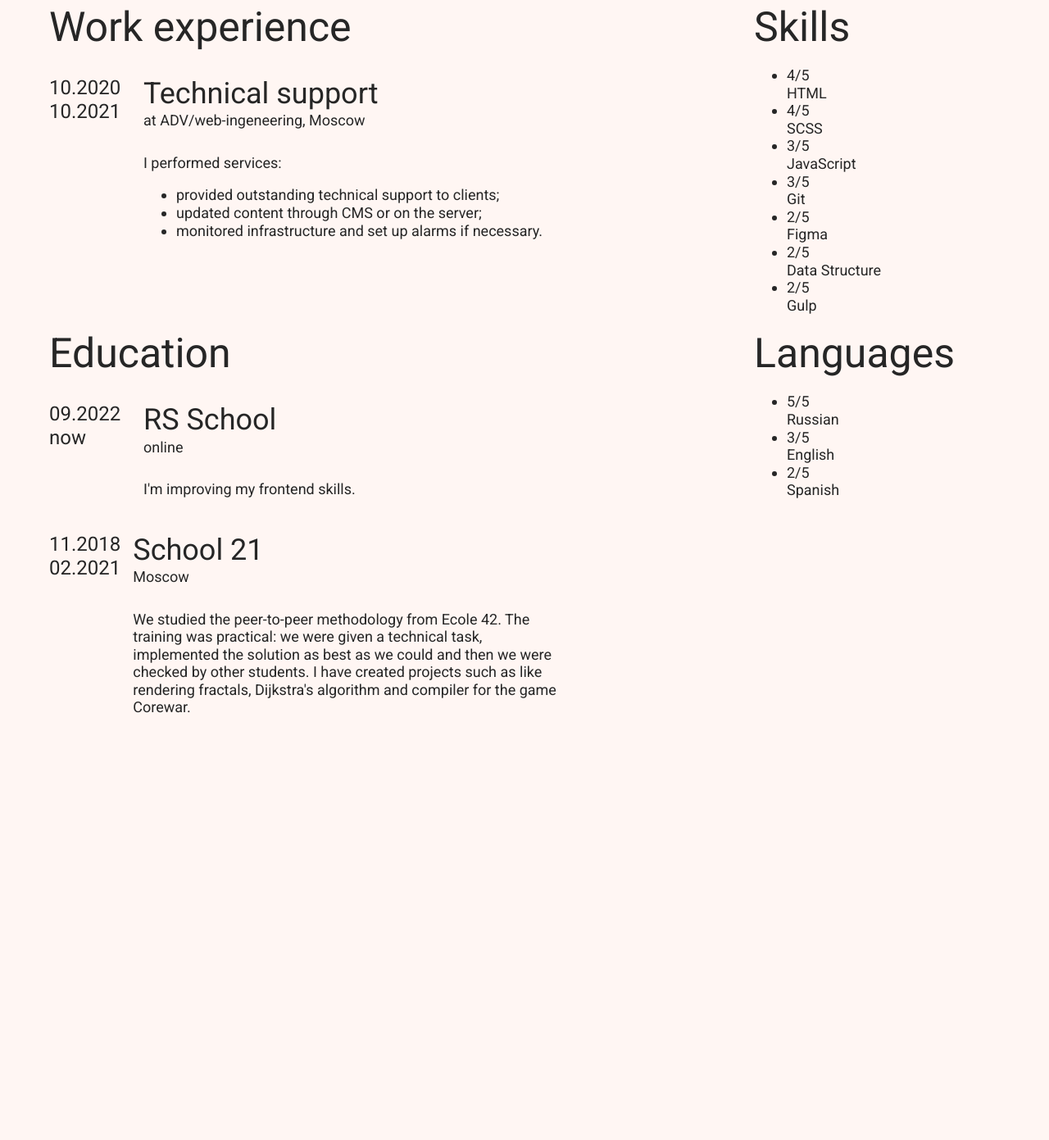
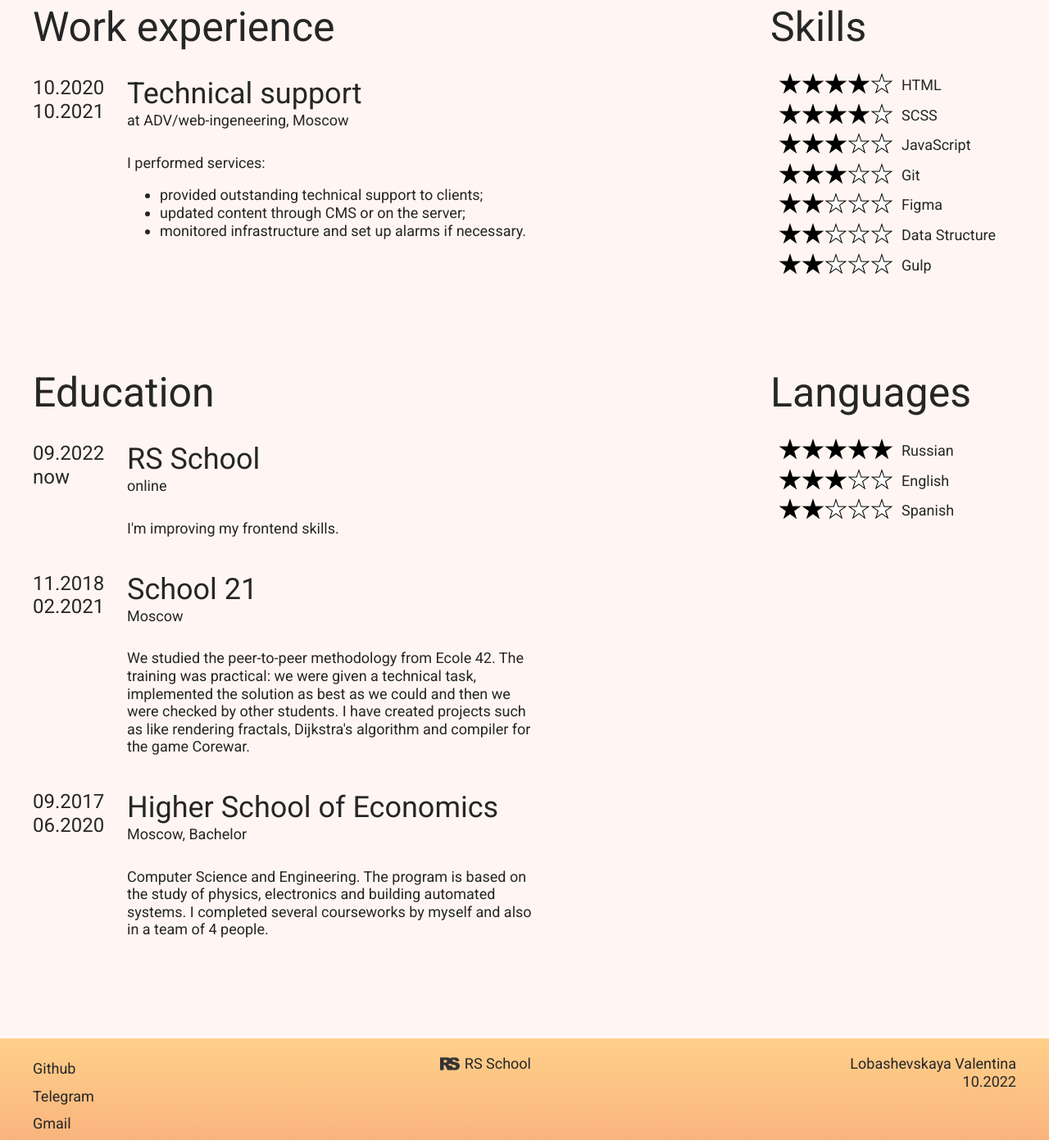
Before and after one commit to bertrana/rsschool-cv, a website: page index.html in a window 1280 px wide. Shown: the part 757-2148 px from the top of the page at 82% size. Before the commit the page ends 1673 px from the top, so only its background shows below. Drawn offline with Linux system fonts and the light colour scheme.

Commit message:
feat: add footer

```diff
--- a/index.html
+++ b/index.html
@@ -21,7 +21,7 @@
             <a href="#skills">Skills</a>
           </li>
           <li class="nav__item">
-            <a href="">Contacts</a>
+            <a href="#contacts">Contacts</a>
           </li>
         </ul>
       </nav>
@@ -33,7 +33,7 @@
           <div class="about__info">
             <h1>Frontend Developer</h1>
             <p class="about__name">Lobashevskaya Valentina</p>
-            <p class="about__text">Hi! I&#8217m; junior developer in search of first job or intership. I&#8217m; interested in usability and mentoring. I will be glad to participate in code and design reviews.</p>
+            <p class="about__text">Hi! I&#8217; junior developer in search of first job or intership. I&#8217; interested in usability and mentoring. I will be glad to participate in code and design reviews.</p>
           </div>
         </div>
       </section>
@@ -62,32 +62,32 @@
         <section class="skills" id="skills">
           <h2>Skills</h2>
           <ul class="skills__list">
-            <li class="skills__item skill">
-              <span class="skill__level">4/5</span>
+            <li class="skills__item skill skill--4">
+              <span class="skill__level visually-hidden">4/5</span>
               <p class="skill__name">HTML</p>
             </li>
-            <li class="skills__item skill">
-              <span class="skill__level">4/5</span>
+            <li class="skills__item skill skill--4">
+              <span class="skill__level visually-hidden">4/5</span>
               <p class="skill__name">SCSS</p>
             </li>
-            <li class="skills__item skill">
-              <span class="skill__level">3/5</span>
+            <li class="skills__item skill skill--3">
+              <span class="skill__level visually-hidden">3/5</span>
               <p class="skill__name">JavaScript</p>
             </li>
-            <li class="skills__item skill">
-              <span class="skill__level">3/5</span>
+            <li class="skills__item skill skill--3">
+              <span class="skill__level visually-hidden">3/5</span>
               <p class="skill__name">Git</p>
             </li>
-            <li class="skills__item skill">
-              <span class="skill__level">2/5</span>
+            <li class="skills__item skill skill--2">
+              <span class="skill__level visually-hidden">2/5</span>
               <p class="skill__name">Figma</p>
             </li>
-            <li class="skills__item skill">
-              <span class="skill__level">2/5</span>
+            <li class="skills__item skill skill--2">
+              <span class="skill__level visually-hidden">2/5</span>
               <p class="skill__name">Data Structure</p>
             </li>
-            <li class="skills__item skill">
-              <span class="skill__level">2/5</span>
+            <li class="skills__item skill skill--2">
+              <span class="skill__level visually-hidden">2/5</span>
               <p class="skill__name">Gulp</p>
             </li>
           </ul>
@@ -119,22 +119,32 @@
                 <p class="education__info">We studied the peer-to-peer methodology from Ecole 42. The training was practical: we were given a technical task, implemented the solution as best as we could and then we were checked by other students. I have created projects such as like rendering fractals, Dijkstra's algorithm and compiler for the game Corewar.</p>
               </div>
             </li>
-
+            <li class="education__item">
+              <div class="education__duration">
+                <span class="education__duration--from">09.2017</span>
+                <span class="education__duration--to">06.2020</span>
+              </div>
+              <div>
+                <h3 class="education__university">Higher School of Economics</h3>
+                <p>Moscow, Bachelor</p>
+                <p class="education__info">Computer Science and Engineering. The program is based on the study of physics, electronics and building automated systems. I completed several courseworks by myself and also in a team of 4 people.</p>
+              </div>
+            </li>
           </ul>
         </section>
         <section class="languages">
           <h2>Languages</h2>
           <ul class="languages__list">
-            <li class="languages__item skill">
-              <span class="skill__level">5/5</span>
+            <li class="languages__item skill skill--5">
+              <span class="skill__level visually-hidden">5/5</span>
               <p class="skill__name">Russian</p>
             </li>
-            <li class="languages__item skill">
-              <span class="skill__level">3/5</span>
+            <li class="languages__item skill skill--3">
+              <span class="skill__level visually-hidden">3/5</span>
               <p class="skill__name">English</p>
             </li>
-            <li class="languages__item skill">
-              <span class="skill__level">2/5</span>
+            <li class="languages__item skill skill--2">
+              <span class="skill__level visually-hidden">2/5</span>
               <p class="skill__name">Spanish</p>
             </li>
           </ul>
@@ -142,7 +152,26 @@
       </div>
     </main>
     <footer class="page-footer">
-
+      <div class="container">
+        <ul class="contacts" id="contacts">
+          <li>
+            <a href="https://github.com/bertrana" class="contacts__link">Github</a>
+          </li>
+          <li>
+            <a href="https://t.me/botediom" class="contacts__link">Telegram</a>
+          </li>
+          <li>
+            <a href="mailto: botediom@gmail.com" class="contacts__link">Gmail</a>
+          </li>
+        </ul>
+        <div class="rs-school">
+          <a href="https://rollingscopes.com/">RS School</a>
+        </div>
+        <div class="copyright">
+          <a href="https://github.com/bertrana" class="copyright__link">Lobashevskaya Valentina</a>
+          <span>10.2022</span>
+        </div>
+      </div>
     </footer>
   </body>
 </html>
--- a/styles/abstract/_constant.scss
+++ b/styles/abstract/_constant.scss
@@ -3,4 +3,4 @@ $color-text: #262626;
 
 $gradient-main: linear-gradient(180deg, #FFD08A 0%, #F8B07C 100%);
 
-$content-width: 1160px;
+$content-width: 1200px;
--- /dev/null
+++ b/styles/base/_visually-hidden.scss
@@ -0,0 +1,12 @@
+.visually-hidden {
+  clip: rect(0 0 0 0);
+  clip-path: inset(50%);
+
+  width: 1px;
+  height: 1px;
+
+  position: absolute;
+
+  overflow: hidden;
+  white-space: nowrap;
+}
--- a/styles/component/_about.scss
+++ b/styles/component/_about.scss
@@ -8,8 +8,8 @@
   top: 0;
   right: 30px;
 
-  width: 550px;
-  height: 490px;
+  max-width: 550px;
+  max-height: 490px;
 
   object-fit: cover;
 
--- a/styles/component/_education.scss
+++ b/styles/component/_education.scss
@@ -1,5 +1,5 @@
 .education {
-  max-width: calc($content-width / 2 + 50px);
+  max-width: 615px;
 
   h2 {
     margin-bottom: 30px;
@@ -28,5 +28,7 @@
 }
 
 .education__info {
+  max-width: 500px;
+
   margin-top: 30px;
 }
--- a/styles/component/_languages.scss
+++ b/styles/component/_languages.scss
@@ -1,3 +1,18 @@
 .languages {
   width: 300px;
+
+  h2 {
+    margin-bottom: 30px;
+  }
 }
+
+.languages__list {
+  margin: 0;
+  padding: 0;
+
+  list-style: none;
+}
+
+.languages__item {
+  margin: 15px 0;
+}
--- a/styles/component/_skill.scss
+++ b/styles/component/_skill.scss
@@ -0,0 +1,33 @@
+.skill {
+  position: relative;
+
+  padding-left: 160px;
+
+  &::before {
+    content: "";
+
+    width: 140px;
+    height: 28px;
+
+    position: absolute;
+    top: -4px;
+    left: 10px;
+
+    background-color: transparent;
+    background-image: url("./assets/stars_5.png");
+    background-size: 140px 28px;
+    background-repeat: no-repeat;
+  }
+
+  &--4::before {
+    background-image: url("./assets/stars_4.png");
+  }
+
+  &--3::before {
+    background-image: url("./assets/stars_3.png");
+  }
+
+  &--2::before {
+    background-image: url("./assets/stars_2.png");
+  }
+}
--- a/styles/component/_skills.scss
+++ b/styles/component/_skills.scss
@@ -1,3 +1,20 @@
 .skills {
   width: 300px;
+
+  margin-bottom: 100px;
+
+  h2 {
+    margin-bottom: 30px;
+  }
 }
+
+.skills__list {
+  margin: 0;
+  padding: 0;
+
+  list-style: none;
+}
+
+.skills__item {
+  margin: 15px 0;
+}
--- a/styles/component/_work.scss
+++ b/styles/component/_work.scss
@@ -1,5 +1,7 @@
 .work {
   max-width: calc($content-width / 2 + 50px);
+
+  margin-bottom: 100px;
 
   h2 {
     margin-bottom: 30px;
--- a/styles/layout/_container.scss
+++ b/styles/layout/_container.scss
@@ -1,7 +1,8 @@
 .container {
-  width: $content-width;
+  max-width: $content-width;
 
   margin: 0 auto;
+  padding: 0 20px;
 }
 
 .container__2-col {
--- a/styles/layout/_footer.scss
+++ b/styles/layout/_footer.scss
@@ -0,0 +1,77 @@
+.page-footer {
+  margin-top: 80px;
+  padding: 20px 0;
+
+  background: $gradient-main;
+
+  .container {
+    display: flex;
+    justify-content: space-between;
+  }
+}
+
+.contacts {
+  margin: 0;
+  padding: 0;
+
+  list-style: none;
+
+  .contacts__link {
+    display: inline-block;
+
+    padding: 6px 0;
+
+    color: $color-text;
+    text-decoration: none;
+
+    &:hover {
+      text-decoration: underline;
+    }
+  }
+}
+
+.rs-school {
+  position: relative;
+
+  padding-left: 70px;
+
+  a {
+    color: $color-text;
+    text-decoration: none;
+
+    &:hover {
+      text-decoration: underline;
+    }
+
+    &::after {
+      content: "";
+
+      width: 24px;
+      height: 24px;
+
+      position: absolute;
+      top: -1px;
+      left: 40px;
+
+      background-color: transparent;
+      background-image: url("./assets/rs-school__icon.png");
+      background-size: 24px 24px;
+      background-repeat: no-repeat;
+    }
+  }
+}
+
+.copyright {
+  max-width: 210px;
+
+  text-align: right;
+
+  a {
+    color: $color-text;
+    text-decoration: none;
+
+    &:hover {
+      text-decoration: underline;
+    }
+  }
+}
--- a/styles/style.scss
+++ b/styles/style.scss
@@ -2,6 +2,7 @@
 @import "abstract/mixins";
 
 @import "base/base";
+@import "base/visually-hidden";
 
 @import "layout/container";
 @import "layout/footer";
```
Also changed, not shown: assets/rs-school__icon.png (added), style.css, 1 other file.
